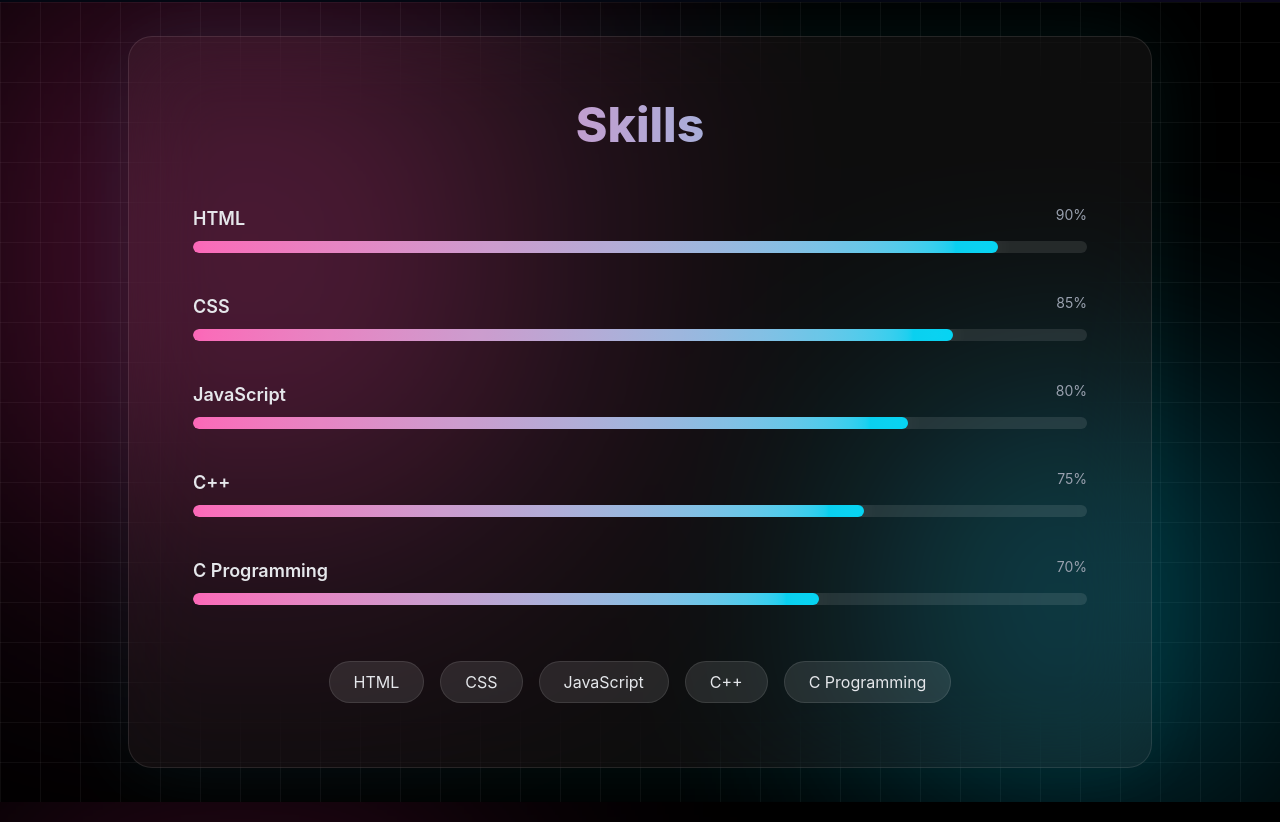
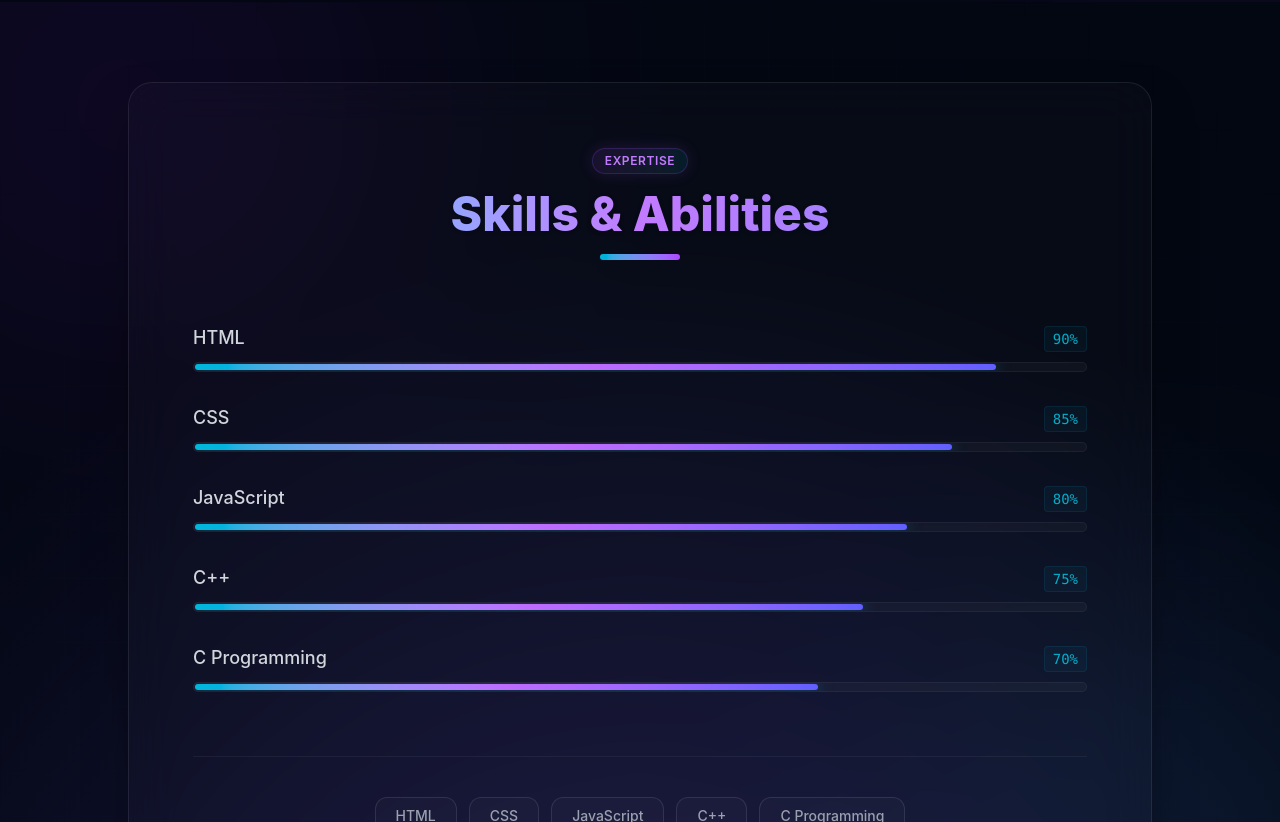
Before and after one commit to Ancy2006/portfolio, a React app: page / in a window 1280 px wide. Shown: the part 2398-3220 px from the top of the page. Built offline with nearby package versions, Linux system fonts and the light colour scheme; the HTML template or start-up script is replaced by a standard one.

Commit message:
theme changed

```diff
--- a/src/components/Skills.jsx
+++ b/src/components/Skills.jsx
@@ -22,48 +22,58 @@ function Skills() {
   }, []);
 
   return (
-    <div className="w-full min-h-screen bg-black flex items-center justify-center px-6 relative overflow-hidden">
+    <div className="w-full min-h-screen bg-[#030712] flex items-center justify-center px-6 relative overflow-hidden py-20">
 
-      {/* 🌌 GRID BACKGROUND */}
-      <div className="absolute inset-0 bg-[linear-gradient(rgba(255,255,255,0.05)_1px,transparent_1px),linear-gradient(90deg,rgba(255,255,255,0.05)_1px,transparent_1px)] bg-[size:40px_40px]"></div>
+      {/* 🌌 DYNAMIC GRADIENT BASE */}
+      <div className="absolute inset-0 bg-[radial-gradient(circle_at_50%_120%,#1e1b4b,#030712_70%)]"></div>
 
-      {/* 🌈 GLOW */}
-      <div className="absolute w-[500px] h-[500px] bg-pink-500 blur-[150px] opacity-30 top-0 left-0 animate-pulse"></div>
-      <div className="absolute w-[400px] h-[400px] bg-cyan-500 blur-[130px] opacity-20 bottom-0 right-0 animate-pulse"></div>
+      {/* ☄️ ANIMATED FLOATING GLOW BLOBS (Theme Matching) */}
+      <div className="absolute w-[500px] h-[500px] bg-purple-600/10 rounded-full blur-[140px] top-[-10%] left-[-10%] animate-[bounce_15s_infinite_alternate] mix-blend-screen pointer-events-none"></div>
+      <div className="absolute w-[500px] h-[500px] bg-cyan-500/10 rounded-full blur-[120px] bottom-[-10%] right-[-10%] animate-[pulse_12s_infinite_alternate] mix-blend-screen pointer-events-none"></div>
 
-      {/* 💎 CARD */}
-      <section className="relative z-10 w-full max-w-5xl bg-white/5 backdrop-blur-2xl border border-white/10 rounded-3xl p-10 md:p-16 shadow-[0_0_80px_rgba(0,255,255,0.08)]">
+      {/* 🕸️ PREMIUM MESH/GRID OVERLAY */}
+      <div className="absolute inset-0 bg-[linear-gradient(to_right,#1f293715_1px,transparent_1px),linear-gradient(to_bottom,#1f293715_1px,transparent_1px)] bg-[size:4rem_4rem] [mask-image:radial-gradient(ellipse_60%_60%_at_50%_50%,#000_60%,transparent_100%)]"></div>
+
+      {/* 💎 CARD (HIGH GLOSS GLASSMORPHISM) */}
+      <section className="relative z-10 w-full max-w-5xl bg-white/[0.02] border border-white/[0.08] backdrop-blur-xl rounded-3xl p-8 md:p-16 shadow-[0_25px_50px_-12px_rgba(0,0,0,0.5)]">
 
         {/* 🔥 TITLE */}
-        <h2 className="text-4xl md:text-5xl font-extrabold text-center bg-gradient-to-r from-pink-400 to-cyan-400 text-transparent bg-clip-text mb-14">
-          Skills
-        </h2>
+        <div className="text-center mb-16">
+          <span className="inline-flex items-center gap-2 px-3 py-1 rounded-full text-xs font-semibold bg-gradient-to-r from-purple-500/10 to-cyan-500/10 text-purple-400 border border-purple-500/20 tracking-wider uppercase mb-4 shadow-[0_0_15px_rgba(168,85,247,0.15)]">
+            Expertise
+          </span>
+          <h2 className="text-4xl md:text-5xl font-extrabold bg-gradient-to-r from-cyan-400 via-purple-400 to-indigo-400 bg-clip-text text-transparent drop-shadow-sm">
+            Skills & Abilities
+          </h2>
+          <div className="w-20 h-1.5 bg-gradient-to-r from-cyan-500 to-purple-500 rounded-full mt-4 mx-auto"></div>
+        </div>
 
-        {/* 🚀 SKILLS */}
-        <div className="space-y-10">
+        {/* 🚀 SKILLS LIST */}
+        <div className="space-y-8">
 
           {skills.map((skill, index) => (
             <div key={index} className="group">
 
-              {/* TOP */}
-              <div className="flex justify-between mb-2">
-                <span className="text-lg font-semibold text-gray-200 group-hover:text-cyan-400 transition">
+              {/* TOP: Name & Percentage */}
+              <div className="flex justify-between mb-2.5 items-end">
+                <span className="text-base md:text-lg font-medium text-gray-300 group-hover:text-cyan-400 transition-colors duration-300">
                   {skill.name}
                 </span>
-                <span className="text-sm text-gray-400">
+                <span className="text-xs md:text-sm font-mono text-cyan-400/80 bg-cyan-500/5 px-2 py-0.5 rounded border border-cyan-500/10">
                   {progress[index]}%
                 </span>
               </div>
 
-              {/* BAR */}
-              <div className="w-full h-3 bg-white/10 rounded-full overflow-hidden relative">
+              {/* BAR BACKGROUND */}
+              <div className="w-full h-2.5 bg-white/[0.03] border border-white/5 rounded-full overflow-hidden relative p-[1px]">
 
+                {/* ANIMATED PROGRESS FILL */}
                 <div
-                  className="h-full bg-gradient-to-r from-pink-400 to-cyan-400 rounded-full transition-all duration-1000 ease-out relative"
+                  className="h-full bg-gradient-to-r from-cyan-500 via-purple-500 to-indigo-500 rounded-full transition-all duration-1000 ease-out relative shadow-[0_0_15px_rgba(6,182,212,0.5)]"
                   style={{ width: `${progress[index]}%` }}
                 >
-                  {/* ✨ SHINE EFFECT */}
-                  <div className="absolute inset-0 bg-white/30 blur-md opacity-30 animate-pulse"></div>
+                  {/* ✨ INNER SHINE EFFECT */}
+                  <div className="absolute inset-0 bg-[linear-gradient(90deg,transparent,rgba(255,255,255,0.2),transparent)] animate-[shimmer_2s_infinite]"></div>
                 </div>
 
               </div>
@@ -73,15 +83,15 @@ function Skills() {
 
         </div>
 
-        {/* 💎 FLOATING TAGS */}
-        <div className="mt-14 flex flex-wrap justify-center gap-4">
+        {/* 💎 BOTTOM FLOATING TAGS */}
+        <div className="mt-16 flex flex-wrap justify-center gap-3 border-t border-white/5 pt-10">
 
           {skills.map((skill, index) => (
             <span
               key={index}
-              className="px-6 py-2 bg-white/10 border border-white/10 rounded-full text-gray-200
-              hover:bg-gradient-to-r hover:from-pink-400 hover:to-cyan-400 hover:text-black
-              hover:scale-110 hover:shadow-[0_0_20px_cyan] transition duration-300 cursor-pointer"
+              className="px-5 py-2 bg-white/[0.02] border border-white/10 rounded-xl text-sm font-medium text-gray-400
+              hover:bg-gradient-to-r hover:from-cyan-500 hover:to-purple-600 hover:text-white hover:border-transparent
+              hover:scale-105 hover:shadow-[0_0_25px_rgba(6,182,212,0.35)] transition-all duration-300 cursor-pointer"
             >
               {skill.name}
             </span>
@@ -89,7 +99,7 @@ function Skills() {
 
         </div>
 
-      </section>
+       </section>
     </div>
   );
 }
```
